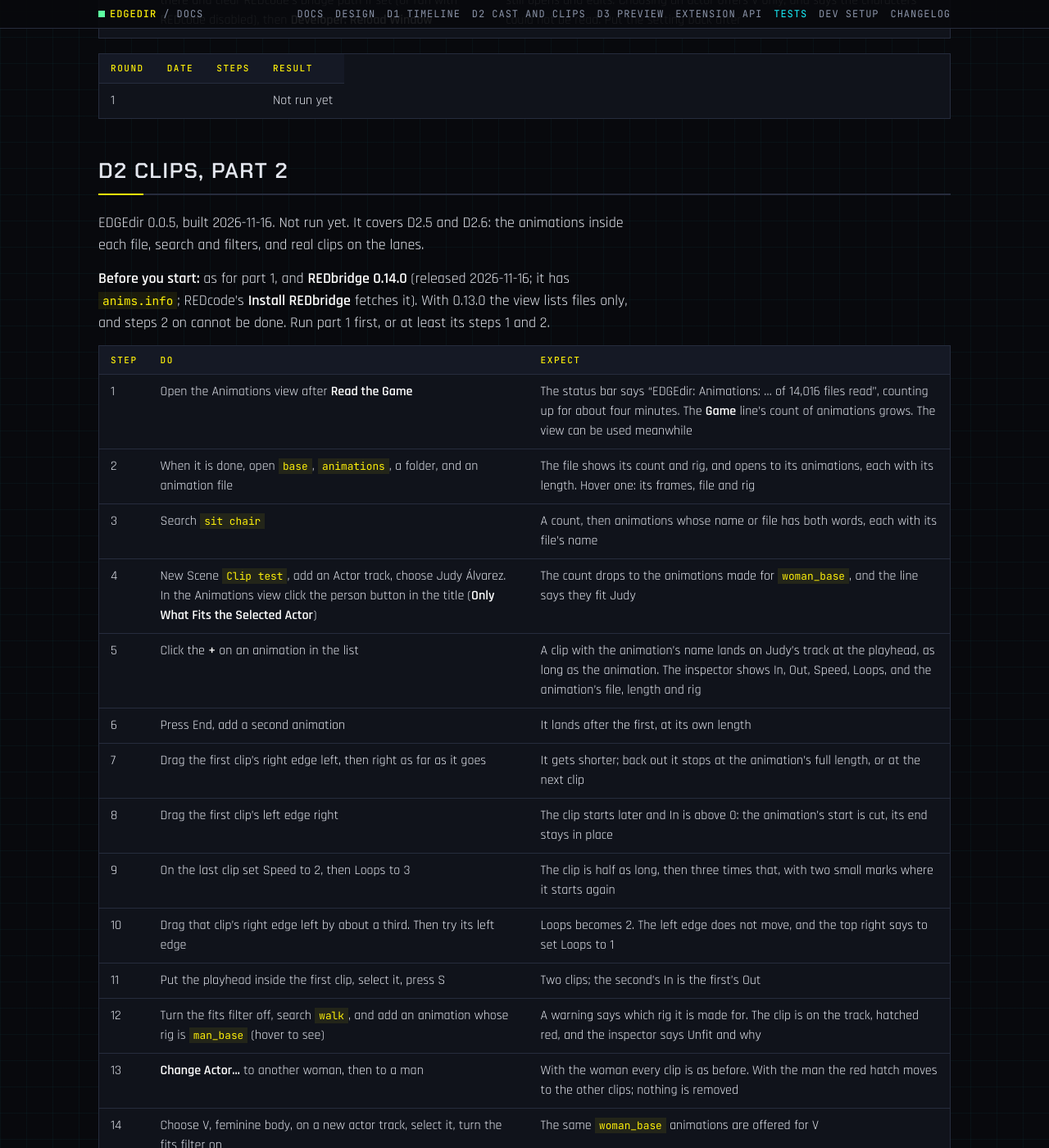
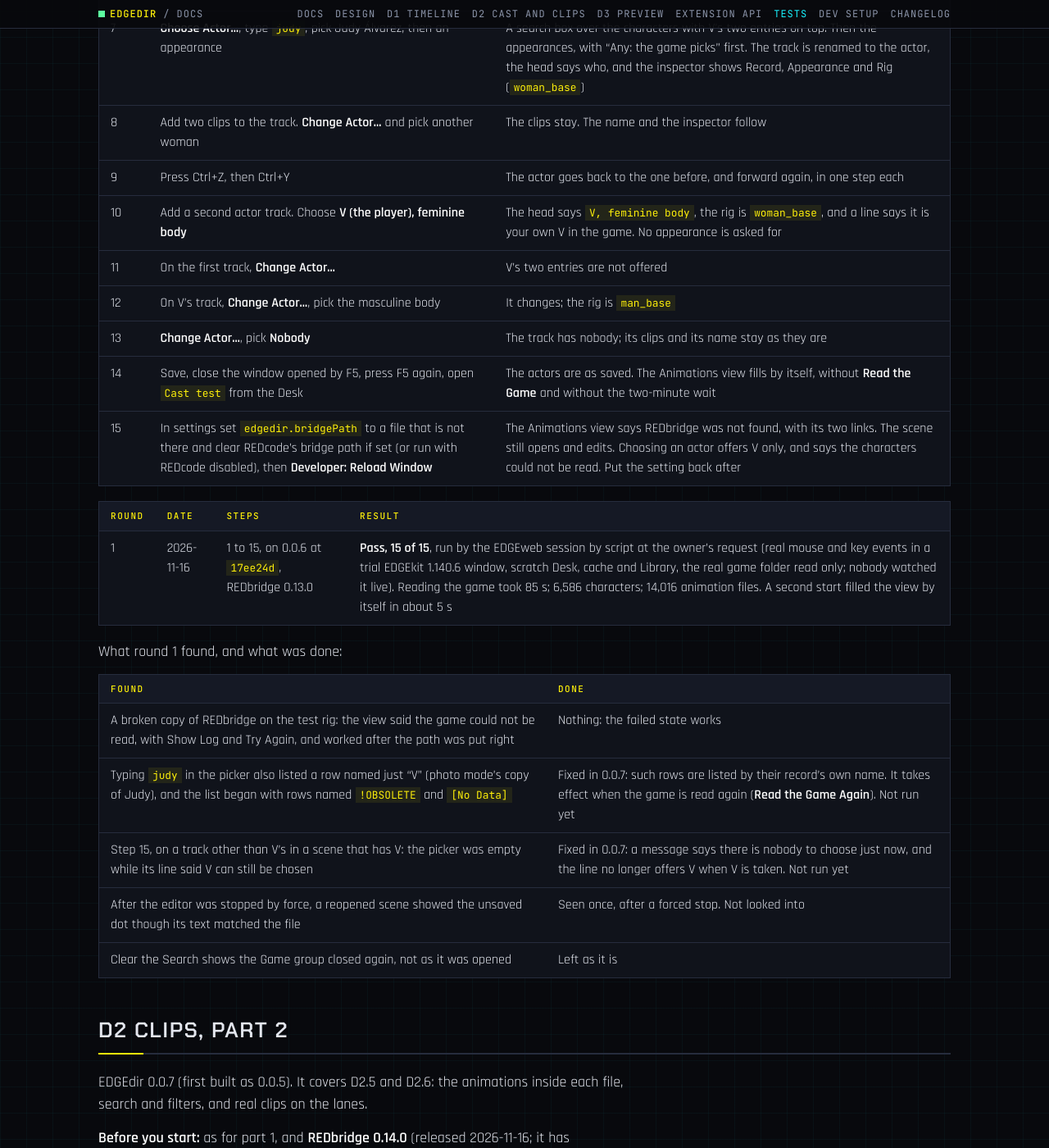
Before and after one commit to Edgemodders/EDGEdir, a Jekyll site: the page built from docs/testing.md, in a window 1280 px wide and 1400 px high, scrolled down 5075 px. Shown: the whole window at 82% size. Built offline with Jekyll 4.4.1, drawn with Linux system fonts in a browser that asks for light colours; some of the changed text lies outside the part shown.

Commit message:
Tests: the rounds run by script on 0.0.6, and what was done about their notes
Co-Authored-By: Claude Fable 5.2 <noreply@anthropic.com>

```diff
--- a/docs/testing.md
+++ b/docs/testing.md
@@ -13,17 +13,17 @@ Last updated 2026-11-16.
 | Test | Kind | Phase | Last run | Result |
 |---|---|---|---|---|
 | [Type check, build and unit tests](#type-check-build-and-unit-tests) | Automated, also on GitHub (Check) | Scaffold, D1, D2 | 2026-11-16 | Pass, 40 tests |
-| [D1 Timeline](#d1-timeline) | Hand, in VS Code | D1 | 2026-11-16 | Round 1 by script: 22 of 22 pass (EDGEdir 0.0.2). The fixes in 0.0.3 and the owner's own run are open |
-| [D2 Cast, part 1](#d2-cast-part-1) | Hand, in VS Code, with the game's files | D2.1 to D2.4 | Not run yet | Waiting (EDGEdir 0.0.4). The core passed a scripted run against the real game |
-| [D2 Clips, part 2](#d2-clips-part-2) | Hand, in VS Code, with the game's files and REDbridge 0.14.0 | D2.5, D2.6 | Not run yet | Waiting (EDGEdir 0.0.6). The core passed a scripted run against the real game with a build of REDbridge's main |
-| [D2 Made animations, part 3](#d2-made-animations-part-3) | Hand, in VS Code, with an EDGE Library | D2.7 | Not run yet | Waiting (EDGEdir 0.0.6) |
+| [D1 Timeline](#d1-timeline) | Hand, in VS Code | D1 | 2026-11-16 | By script: round 1, 22 of 22 (0.0.2); round 2, the three steps new in 0.0.3 pass (0.0.6). Step 23 is a known limit of VS Code's, not a fault |
+| [D2 Cast, part 1](#d2-cast-part-1) | Hand, in VS Code, with the game's files | D2.1 to D2.4 | 2026-11-16 | By script: 15 of 15 pass (0.0.6, REDbridge 0.13.0) |
+| [D2 Clips, part 2](#d2-clips-part-2) | Hand, in VS Code, with the game's files and REDbridge 0.14.0 | D2.5, D2.6 | 2026-11-16 | By script: 17 of 17 pass (0.0.6, REDbridge 0.14.0) |
+| [D2 Made animations, part 3](#d2-made-animations-part-3) | Hand, in VS Code, with an EDGE Library | D2.7 | 2026-11-16 | By script: 6 of 6 pass (0.0.6) |
 
 ## Waiting for a hand test
 
-- [D1 Timeline](#d1-timeline), EDGEdir 0.0.3: the owner's own run, or the owner's word that round 1 by script is enough; steps 4, 5 and 22a are new in 0.0.3.
-- [D2 Cast, part 1](#d2-cast-part-1), EDGEdir 0.0.6 (built on 0.0.4). One change since: the Animations view's **Copy Game Path** is now **Copy Path**.
-- [D2 Clips, part 2](#d2-clips-part-2), EDGEdir 0.0.6, with REDbridge 0.14.0 (released 2026-11-16).
-- [D2 Made animations, part 3](#d2-made-animations-part-3), EDGEdir 0.0.6.
+Every hand test has passed a round run by script in another session (2026-11-16). Still open:
+
+- **The owner's word** on whether rounds run by script, with nobody watching, count for the release gate; or the owner's own run of any of them.
+- **The fixes in EDGEdir 0.0.7**, made from those rounds' notes and not run in VS Code yet: listed under each test's rounds below.
 
 ## Type check, build and unit tests
 
@@ -66,7 +66,7 @@ EDGEdir 0.0.3, built 2026-11-16. Round 1 ran on 0.0.2.
 | 21 | Copy that `.edgedir` file to your Desktop and open the copy in VS Code (File, Open File) | It opens in the scene editor. The Desk lists it under **Recent** |
 | 22 | Right-click `Test two` in the Desk: **Delete**, and confirm | The scene leaves the Desk, its tab closes, and its folder is in the Recycle Bin |
 | 22a | Only if the Desk is on a drive with no Recycle Bin (a network or `subst` drive): **Delete**, and confirm | A second question says the scene could not go to the Recycle Bin and asks to delete it for good. **Delete for Good** removes it; Cancel keeps it on the Desk |
-| 23 | With an installed build (not F5): double-click a `.edgedir` file in File Explorer, or pass it to VS Code on the command line | It opens in the scene editor, not as text, and the Desk lists it under **Recent** |
+| 23 | With an installed build (not F5), and the editor already running: pass a `.edgedir` file to it on the command line, or use File, Open File | It opens in the scene editor, not as text, and the Desk lists it under **Recent**. (Named on the command line of a cold start it opens as text: VS Code's limit, see round 2) |
 
 | Round | Date | Steps | Result |
 |---|---|---|---|
@@ -81,9 +81,20 @@ What round 1 found, and what was done:
 | Step 4: the inspector's Start kept its old value during a drag | Fixed in 0.0.3: Start, Length and Frames follow the drag. Not run yet |
 | With the editor at half width the toolbar wraps to two rows | Left as it is |
 
+| Round | Date | Steps | Result |
+|---|---|---|---|
+| 2 | 2026-11-16 | 4, 5, 22a and 23, on 0.0.6 at `17ee24d` | **4, 5 and 22a pass; 23 fails as VS Code's own limit.** By script, as round 1. 4 and 5: the inspector's Start, Length and Frames follow while the mouse is down. 22a: on a drive with no Recycle Bin the second question comes; Cancel keeps the scene, Delete for Good removes it |
+
+What round 2 found, and what was done:
+
+| Found | Done |
+|---|---|
+| Step 23, with an installed build: a `.edgedir` file given on the command line when the editor starts cold opens as JSON text and is not under Recent. With File, Open File, and with the editor already running, it opens in the scene editor | **A known limit, left.** VS Code opens a file named at start before it has read the extensions' editors. EDGEwave found the same with `.edgewave` files (its docs/release.md). Opened from the Desk, the Explorer, Quick Open or File, Open File, a scene gets its editor. A double-click in File Explorer with the editor closed was not tried |
+| Step 22a: the scene's tab is closed before the second question, so after Cancel the scene was on the Desk with its tab gone | Fixed in 0.0.7: a scene kept after all opens again. Not run yet |
+
 ## D2 Cast, part 1
 
-EDGEdir 0.0.4, built 2026-11-16. Not run yet. It covers D2.1 to D2.4: the game's files, the actor picker with V, and the Animations view's file list.
+EDGEdir 0.0.7 (first built as 0.0.4). It covers D2.1 to D2.4: the game's files, the actor picker with V, and the Animations view's file list.
 
 **Before you start:** the game installed (not running), and REDbridge 0.13.0, which comes with REDcode. Open the EDGEdir folder in VS Code, run `npm run build`, press F5 (**Run EDGEdir**). To see the first read, delete `%LOCALAPPDATA%\EDGEdir\cache` if it is there.
 
@@ -107,11 +118,21 @@ EDGEdir 0.0.4, built 2026-11-16. Not run yet. It covers D2.1 to D2.4: the game's
 
 | Round | Date | Steps | Result |
 |---|---|---|---|
-| 1 | | | Not run yet |
+| 1 | 2026-11-16 | 1 to 15, on 0.0.6 at `17ee24d`, REDbridge 0.13.0 | **Pass, 15 of 15**, run by the EDGEweb session by script at the owner's request (real mouse and key events in a trial EDGEkit 1.140.6 window, scratch Desk, cache and Library, the real game folder read only; nobody watched it live). Reading the game took 85 s; 6,586 characters; 14,016 animation files. A second start filled the view by itself in about 5 s |
+
+What round 1 found, and what was done:
+
+| Found | Done |
+|---|---|
+| A broken copy of REDbridge on the test rig: the view said the game could not be read, with Show Log and Try Again, and worked after the path was put right | Nothing: the failed state works |
+| Typing `judy` in the picker also listed a row named just "V" (photo mode's copy of Judy), and the list began with rows named `!OBSOLETE` and `[No Data]` | Fixed in 0.0.7: such rows are listed by their record's own name. It takes effect when the game is read again (**Read the Game Again**). Not run yet |
+| Step 15, on a track other than V's in a scene that has V: the picker was empty while its line said V can still be chosen | Fixed in 0.0.7: a message says there is nobody to choose just now, and the line no longer offers V when V is taken. Not run yet |
+| After the editor was stopped by force, a reopened scene showed the unsaved dot though its text matched the file | Seen once, after a forced stop. Not looked into |
+| Clear the Search shows the Game group closed again, not as it was opened | Left as it is |
 
 ## D2 Clips, part 2
 
-EDGEdir 0.0.5, built 2026-11-16. Not run yet. It covers D2.5 and D2.6: the animations inside each file, search and filters, and real clips on the lanes.
+EDGEdir 0.0.7 (first built as 0.0.5). It covers D2.5 and D2.6: the animations inside each file, search and filters, and real clips on the lanes.
 
 **Before you start:** as for part 1, and **REDbridge 0.14.0** (released 2026-11-16; it has `anims.info`; REDcode's **Install REDbridge** fetches it). With 0.13.0 the view lists files only, and steps 2 on cannot be done. Run part 1 first, or at least its steps 1 and 2.
 
@@ -137,11 +158,21 @@ EDGEdir 0.0.5, built 2026-11-16. Not run yet. It covers D2.5 and D2.6: the anima
 
 | Round | Date | Steps | Result |
 |---|---|---|---|
-| 1 | | | Not run yet |
+| 1 | 2026-11-16 | 1 to 17, on 0.0.6 at `17ee24d`, REDbridge 0.14.0 | **Pass, 17 of 17**, run by the EDGEweb session by script at the owner's request (real mouse and key events in a trial EDGEkit 1.140.6 window, scratch Desk, cache and Library, the real game folder read only; nobody watched it live). The animations were read in about 2.5 minutes: 146,814 in 14,016 files |
+
+What round 1 found, and what was done:
+
+| Found | Done |
+|---|---|
+| Step 17: closed 40 s into the first read, nothing was on disk and the next start began from 0 (the first save came at 2,000 files) | Fixed in 0.0.7: what is read is saved at every 500 files. Not run yet |
+| The status bar counts "of 14,028 files" while the view says 14,016 | Left: REDbridge counts 12 files that are in two archives twice; the view counts each path once |
+| Step 5: the new clip was not selected, so the inspector still showed the track | Fixed in 0.0.7: Add to Track selects the new clip. Not run yet |
+| Step 10: a looping clip's end edge rounded down, so a drag to just under two loops gave one | Fixed in 0.0.7: it goes to the nearest whole loop there is room for. Unit tested; not run yet |
+| An actor's own files can hold a set made for another rig (the game's data) | Nothing: it is why the two filters together give fewer than the second alone |
 
 ## D2 Made animations, part 3
 
-EDGEdir 0.0.6, built 2026-11-16. Not run yet. It covers D2.7. EDGEfab stores no animations yet, so the test uses a sample item written by a small tool. It needs an EDGE Library (set up in EDGEfab or EDGEbuilder), and neither the game nor REDbridge.
+EDGEdir 0.0.7 (first built as 0.0.6). It covers D2.7. EDGEfab stores no animations yet, so the test uses a sample item written by a small tool. It needs an EDGE Library (set up in EDGEfab or EDGEbuilder), and neither the game nor REDbridge.
 
 | Step | Do | Expect |
 |---|---|---|
@@ -154,4 +185,4 @@ EDGEdir 0.0.6, built 2026-11-16. Not run yet. It covers D2.7. EDGEfab stores no
 
 | Round | Date | Steps | Result |
 |---|---|---|---|
-| 1 | | | Not run yet |
+| 1 | 2026-11-16 | 1 to 6, on 0.0.6 at `17ee24d` | **Pass, 6 of 6**, run by the EDGEweb session by script at the owner's request (real mouse and key events in a trial EDGEkit 1.140.6 window, scratch Desk, cache and Library, the real game folder read only; nobody watched it live) |
```
Also changed, not shown: CLAUDE.md (+1 -0 lines), docs/d2-cast-and-clips.md (+1 -1 lines), docs/index.md (+1 -1 lines).
